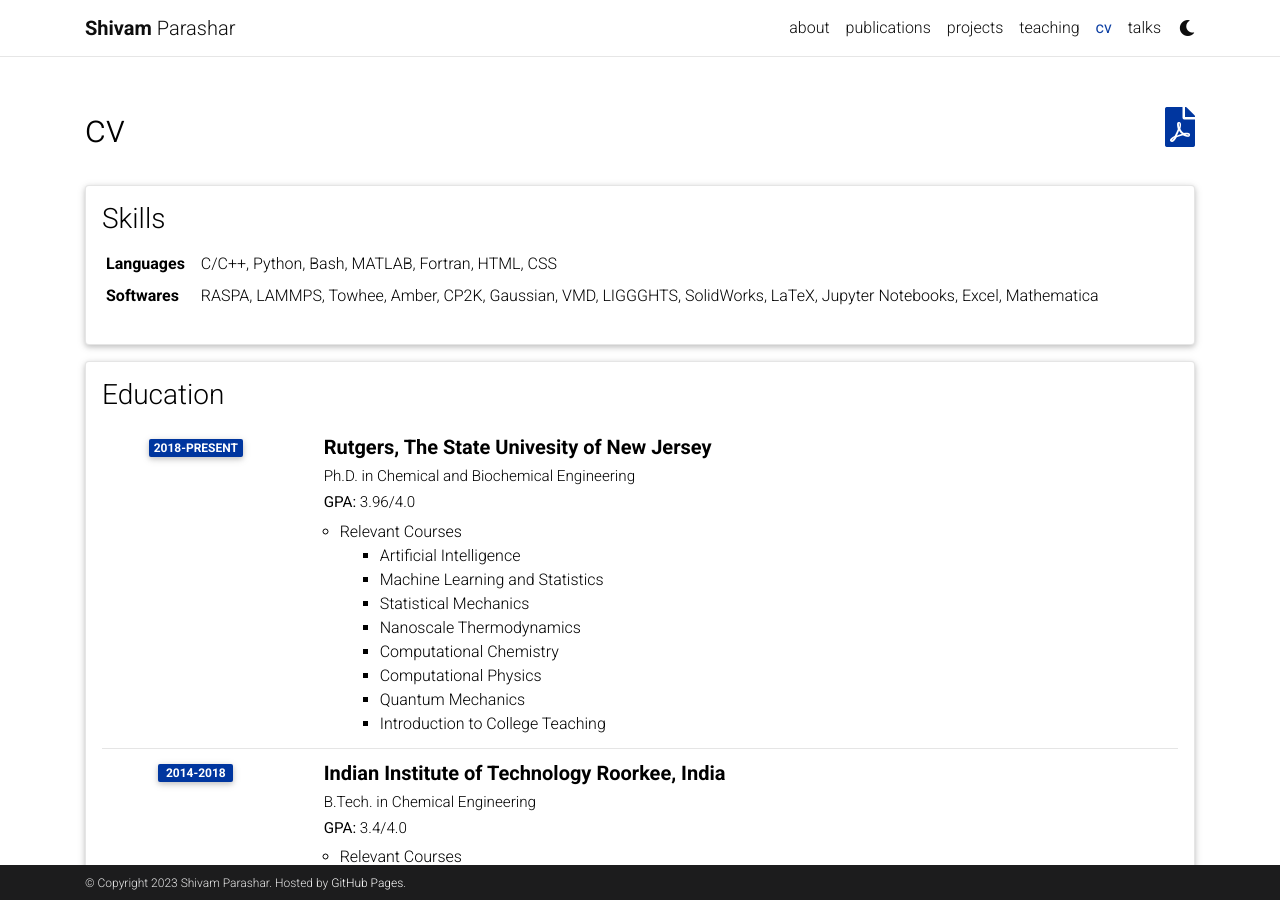
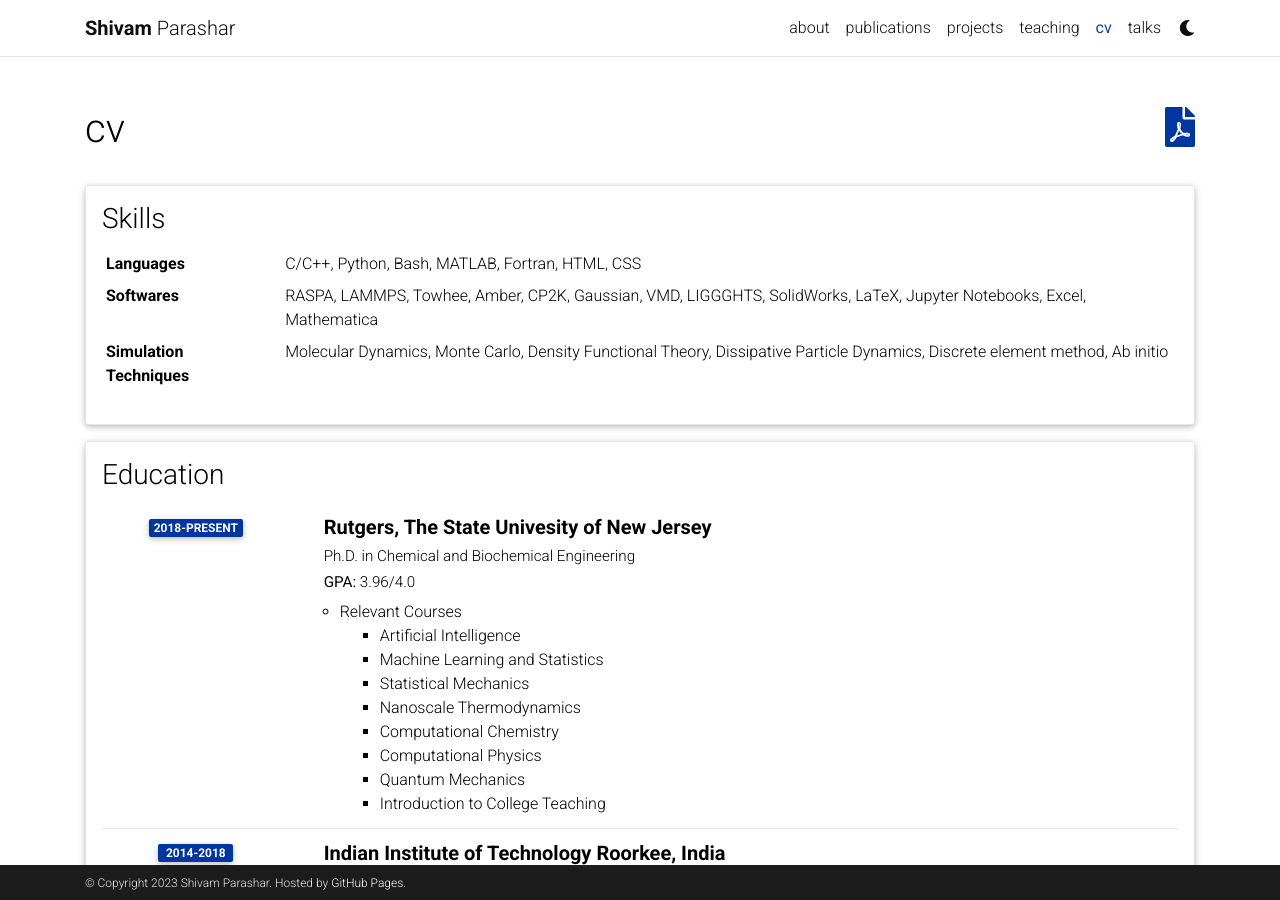
Before and after one commit to shivamrkparashar/shivamrkparashar.github.io, a Jekyll site: the page built from _pages/cv.md, in a window 1280 px wide and 900 px high. Built offline with Jekyll 4.4.1, drawn with Linux system fonts in a browser that asks for light colours; comment, search, counter and statistics services are not loaded; a style sheet for code colours, icons or effects is not loaded.

Commit message:
Added simulation methods in cv

```diff
--- a/_data/cv.yml
+++ b/_data/cv.yml
@@ -6,6 +6,8 @@
     - name: Softwares
       value: RASPA, LAMMPS, Towhee, Amber, CP2K, Gaussian, VMD, LIGGGHTS, SolidWorks, LaTeX, Jupyter Notebooks, Excel, Mathematica
       image: /assets/img/PCN-224.jpg
+    - name: Simulation Techniques
+      value: Molecular Dynamics, Monte Carlo, Density Functional Theory, Dissipative Particle Dynamics, Discrete element method, Ab initio
 
 - title: Education
   type: time_table
```
